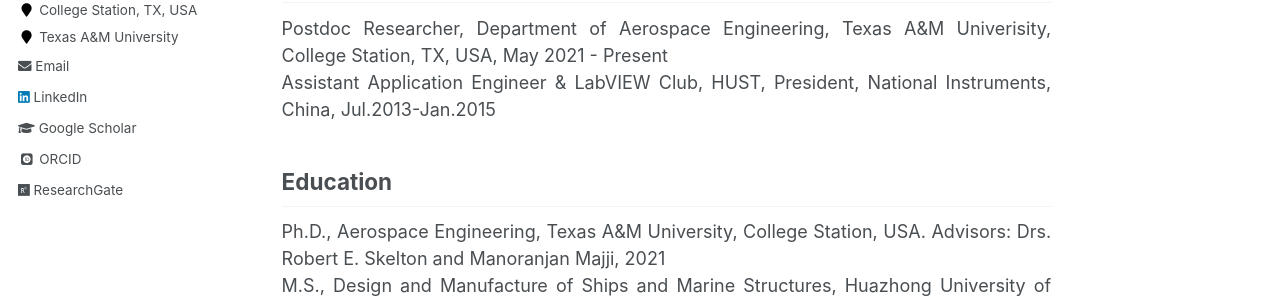
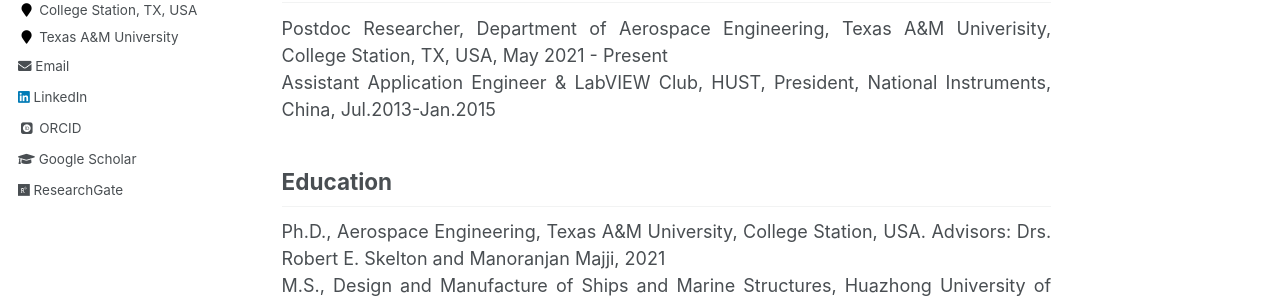
Before and after one commit to Muhao-Chen/muhao-chen.github.io, a Jekyll site: the page built from _pages/about.md, in a window 1280 px wide. Shown: the part 395-698 px from the top of the page. Built offline with Jekyll 4.4.1, drawn with Linux system fonts in a browser that asks for light colours; some web fonts are replaced.

Commit message:
Update author-profile.html

```diff
--- a/_includes/author-profile.html
+++ b/_includes/author-profile.html
@@ -100,9 +100,6 @@
       {% if author.vine %}
         <li><a href="https://vine.co/u/{{ author.vine }}"><i class="fab fa-vine" aria-hidden="true"></i> Vine</a></li>
       {% endif %}
-      {% if author.googlescholar %}
-        <li><a href="{{ author.googlescholar }}"><i class="fas fa-graduation-cap"></i> Google Scholar</a></li>
-      {% endif %}
       {% if author.pubmed %}
         <li><a href="{{ author.pubmed }}"><i class="ai ai-pubmed-square ai-fw"></i> PubMed</a></li>
       {% endif %}
@@ -111,6 +108,9 @@
       {% endif %}
       {% if author.impactstory %}
         <li><a href="{{ author.impactstory }}"><i class="ai ai-impactstory ai-fw"></i> Impactstory</a></li>
+      {% endif %}
+      {% if author.googlescholar %}
+        <li><a href="{{ author.googlescholar }}"><i class="fas fa-graduation-cap"></i> Google Scholar</a></li>
       {% endif %}
       {% if author.researchgate %}
       <li><a href="{{ author.researchgate }}"><i class="fab fa-researchgate" aria-hidden="true"></i> ResearchGate</a></li>
```
